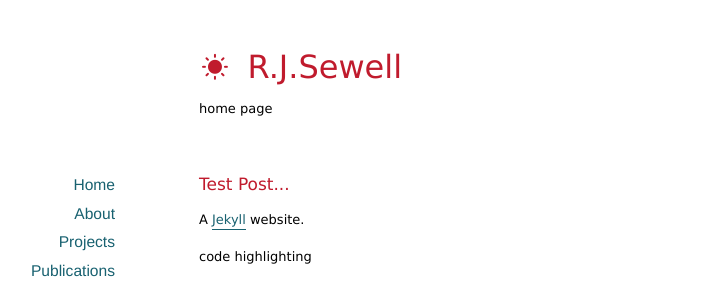
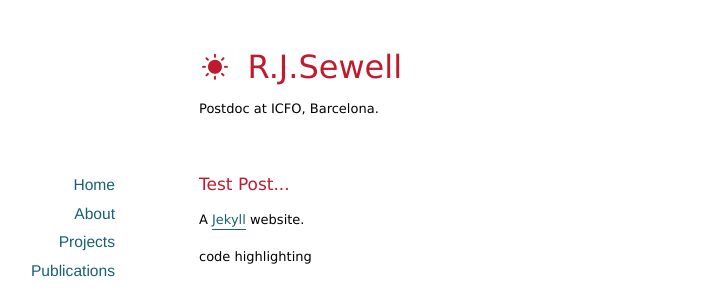
Before and after one commit to rjsewell/rjsewell.github.io, a Jekyll site: the page built from index.html, in a window 1280 px wide. Shown: the top 293 px of the page, without its empty margins (191-910 px from the left). Built offline with Jekyll 4.4.1, drawn with Linux system fonts in a browser that asks for light colours; nearby versions of some CDN libraries; formulas are drawn with MathJax 3; the list of posts is cut into pages by our own code.

Commit message:
description

```diff
--- a/_config.yml
+++ b/_config.yml
@@ -1,6 +1,6 @@
 name: R.J.Sewell
 url: http://rjsewell.github.io
-description: home page
+description: "Postdoc at ICFO, Barcelona."
 
 source:      .
 
```
Also changed, not shown: 1 other file.
